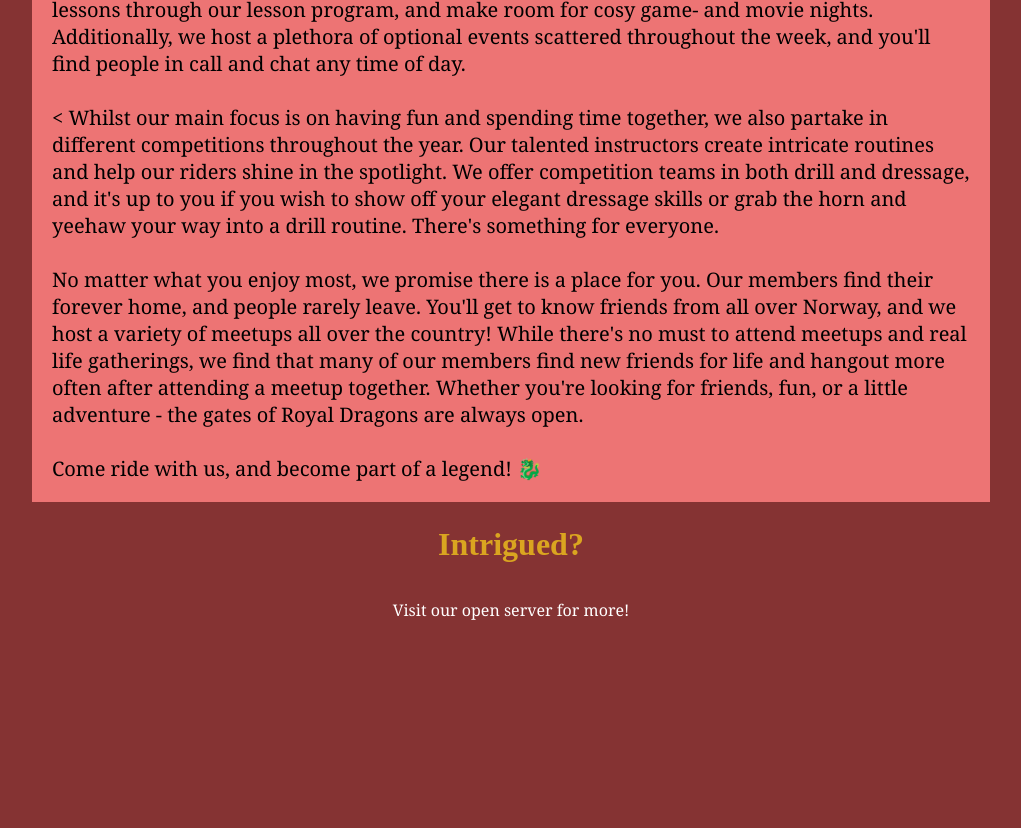
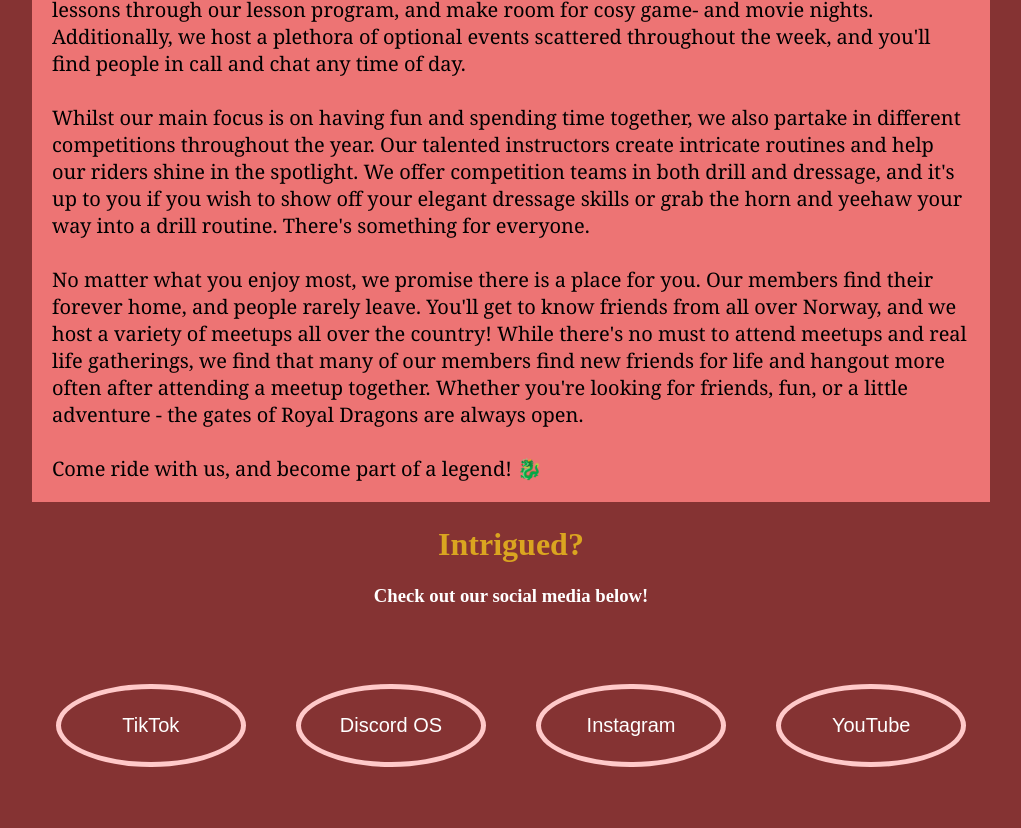
Before and after one commit to RoyalDragonsmv/web, a plain HTML site: page index.html in a window 1280 px wide. Shown: the part 732-1560 px from the top of the page, without its empty margins (129-1150 px from the left). Before the commit the page ends 1375 px from the top, so only its background shows below. Drawn offline with Linux system fonts and the light colour scheme.

Commit message:
added social media buttons and CENTERED THEM

```diff
--- a/index.html
+++ b/index.html
@@ -15,8 +15,7 @@
         yourself in the arena, roleplaying at the barn or hanging out on other games with friends.<br><br>
 
         The club was first founded on June 1st, 2020, by a brave leader - Athena Sparrowstar (Liz) under a different
-        name, and was later joined by Phoebe (Pho) Highhunter, Siri (Stjerne) Raincake and Vanessa (Pinky) Gloomberg, in
-        the magical land of Misty Valley, Jorvik. Five years later, we donned our royal uniforms and revamped into Royal Dragons.
+        name, and was later joined by Phoebe (Pho) Highhunter, Siri (Stjerne) Raincake and Vanessa (Pinky) Gloomberg. Five years later, we donned our royal uniforms and revamped into Royal Dragons.
          Since then, it has grown into a happy and safe space for all our members.</p>
 
     <p> In the world of Royal Dragons, you can take part in many fun disciplines, such as:<br><br>
@@ -26,14 +25,16 @@
 
         🏇 Racing – speed across the land like the wind<br>
 
-        🎭 Roleplay – join us on adventures with our rp stable, Wyrmsgate Stables </p>
+        🎭 Roleplay – join us on adventures with our rp stable, Wyrmsgate Stables <br>
+
+        🎮 Gaming - explore new worlds with your friends </p>
 
     <p>We host official events 4–5 days a week, with a mix of games, training, and fun challenges. Our amazing
         instructors help players of all levels learn and grow in drill and dressage, host rp lessons through our lesson
         program, and make room for cosy game- and movie nights. Additionally, we host a plethora of optional events
         scattered throughout the week, and you'll find people in call and chat any time of day.<br><br>
 
-    <    Whilst our main focus is on having fun and spending time together, we also partake in different competitions
+        Whilst our main focus is on having fun and spending time together, we also partake in different competitions
         throughout the year. Our talented instructors create intricate routines and help our riders shine in the
         spotlight. We offer competition teams in both drill and dressage, and it's up to you if you wish to show off
         your elegant dressage skills or grab the horn and yeehaw your way into a drill routine. There's something for
@@ -48,7 +49,20 @@
         Come ride with us, and become part of a legend! 🐉 </p>
 
     <h1>Intrigued?</h1>
-    <a href="https://discord.gg/NmGsDsWEep">Visit our open server for more!</a>
+    <h3>Check out our social media below!</h3>
+
+    <div class="btn-group" style="width:100%">
+        <div class="center">
+    <button style="width:15%" onclick="document.location='https://www.tiktok.com/@royaldragonsmv' ">TikTok</button>
+    <button style="width:15%" onclick="document.location='https://discord.gg/NmGsDsWEep' ">Discord OS</button>
+    <button style="width:15%" onclick="document.location='https://www.instagram.com/royaldragonsmv/' ">Instagram</button>
+    <button style="width:15%" onclick="document.location='https://www.youtube.com/@royaldragonsmv' ">YouTube</button>
+        </div>
+    </div>
+
+
+
+
 
 </body>
 
--- a/style.css
+++ b/style.css
@@ -8,25 +8,42 @@
 }
 
 h3 {
-  color: black;
+  color: white;
   text-align: center;
 }
 
+.btn-group button {
+  background-color: rgb(133, 51, 51);
+  border: 5px solid rgb(255, 201, 201);
+  color: white;
+  border-radius: 50%;
+  padding: 25px 25px;
+  font-size: 20px;
+  margin: 2%;
+  cursor: pointer; /* Pointer/hand icon */
+  float: left; /* Float the buttons side by side */
 
-a:link, a:visited {
-  background-color: rgb(133, 51, 51);
-  color: white;
-   font-family: Georgia;
-  padding: 14px 25px;
-  margin-left: 10%;
-  margin-right: 10%;
-  text-align: center;
-  text-decoration: none;
-  display: block;
 }
 
-a:hover, a:active {
-  background-color: rgb(214, 144, 144);
+.center {
+  display: flex;
+  justify-content: center;
+  align-items: center;
+  height: 200px;
+
+}
+
+
+/* Clear floats (clearfix hack) */
+.btn-group:after {
+  content: "";
+  clear: both;
+  display: table;
+}
+
+/* Add a background color on hover */
+.btn-group button:hover {
+  background-color: rgb(237, 116, 116);
 }
 
 p {
@@ -45,6 +62,6 @@
 p {
   margin-top: 10px;
   margin-bottom: 10px;
+  margin-left: 150px;
   margin-right: 150px;
-  margin-left: 150px;
 }
```
